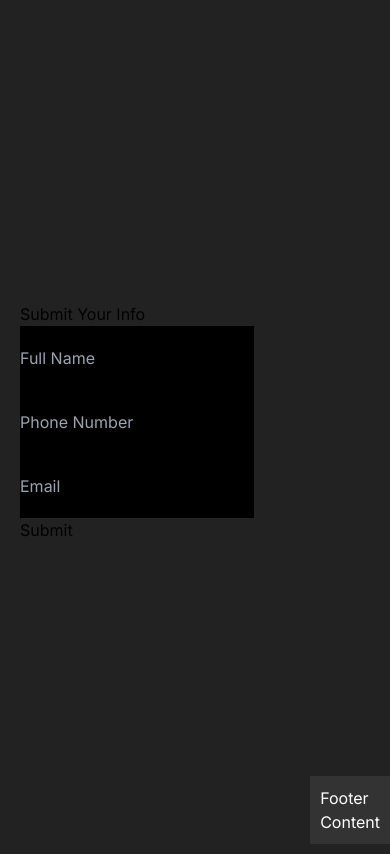
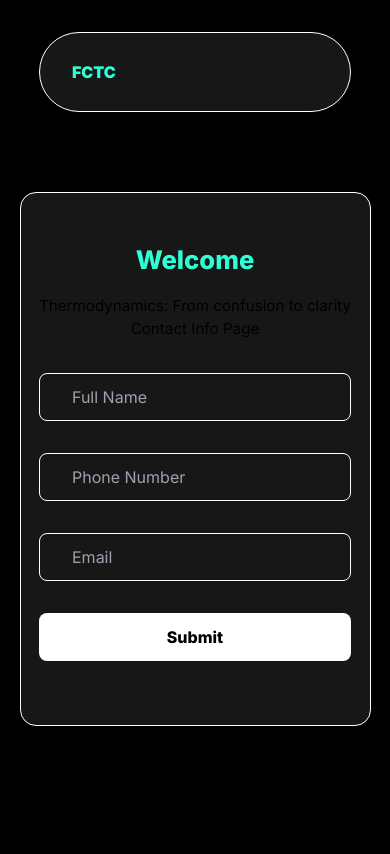
Before and after one commit to IsraelIyke/thermo_fctc, a Next.js app: page / in a window 390 px wide. Built offline with nearby package versions, Linux system fonts and the light colour scheme; no server answers.

Commit message:
thermo_fctc

```diff
--- a/app/admin/page.js
+++ b/app/admin/page.js
@@ -2,7 +2,8 @@
 import { useEffect, useState } from "react";
 import { supabase } from "@/client";
 import * as XLSX from "xlsx";
-import VCard from "vcf"; // Using the 'vcf' library for vCard creation
+// import VCard from "vcf"; // Using the 'vcf' library for vCard creation
+import VCard from "vcard-creator";
 
 export default function Display() {
   const [contacts, setContacts] = useState([]);
@@ -31,11 +32,12 @@ export default function Display() {
 
   const exportToVCard = () => {
     const vCards = contacts.map((contact) => {
-      const vcard = new VCard();
-      vcard.add("fn", contact.Name);
-      vcard.add("tel", contact.Phone);
-      vcard.add("email", contact.email);
-      return vcard.toString();
+      const vCard = new VCard();
+      vCard
+        .addName(contact.Name)
+        .addEmail(contact.email)
+        .addPhoneNumber(contact.Phone);
+      return vCard.toString();
     });
 
     const blob = new Blob(vCards, { type: "text/vcard" });
--- a/app/globals.css
+++ b/app/globals.css
@@ -18,12 +18,10 @@
 
 body {
   color: rgb(var(--foreground-rgb));
-  background: linear-gradient(
-      to bottom,
-      transparent,
-      rgb(var(--background-end-rgb))
-    )
-    rgb(var(--background-start-rgb));
+  background: black;
+  display: flex;
+  align-items: center;
+  flex-direction: column;
 }
 
 @layer utilities {
@@ -32,141 +30,110 @@ body {
   }
 }
 
-.container {
+nav {
+  height: 5rem;
+  width: 80vw;
+  background-color: rgb(23, 23, 23);
+  color: #fff;
+  border: 1px solid white;
   display: flex;
-  justify-content: center;
   align-items: center;
-  min-height: 100vh;
+  border-radius: 3rem;
+  margin-top: 2rem;
+  padding: 0 2rem 0 2rem;
 }
 
-.button {
-  height: 10rem;
-  width: 10rem;
-  border-radius: 2rem;
-  font-weight: 600;
-  font-size: 2rem;
-  transition: ease-in-out 0.5s;
+nav > h1 {
+  font-weight: 900;
+  color: rgb(47, 255, 213);
 }
 
-.button:hover {
-  height: 9rem;
-  width: 9rem;
-  font-weight: 400;
-  font-size: 1.8rem;
+.form-container {
+  margin-top: 8rem;
+  margin-bottom: 8rem;
+  background-color: rgb(23, 23, 23);
+  border-radius: 1rem;
+  border: 1px solid white;
+  width: 50vw;
+  display: flex;
+  align-items: center;
+  flex-direction: column;
+  justify-content: center;
+  padding-top: 3rem;
+}
+.form-container > h2 {
+  font-size: 0.95rem;
 }
 
-/* components/GrowingLine.module.css */
-
-.lineContainer {
-  position: absolute;
-  top: 0;
-  width: 100%; /* Full width of the container */
-  /* height: 100vh;  */
-  /* background-color: #f0f0f0; */
-  display: flex;
-  flex-direction: column;
-  /* justify-content: center;  */
-  outline: 1px solid lime;
+.form-container > h1 {
+  font-size: 1.95rem;
+  color: rgb(47, 255, 213);
+  font-weight: 800;
+  margin-bottom: 2rem;
 }
 
-.line {
-  position: absolute;
-
-  left: 0; /* Start from the left edge */
-  width: 0;
-  height: 2px;
-  background-color: white;
-  animation: growLine 3s ease forwards;
+form {
+  display: flex;
+  align-items: center;
+  flex-direction: column;
+  justify-content: center;
+}
+input {
+  width: 40vw;
+  height: 3rem;
+  padding: 1rem 2rem 1rem 2rem;
+  background-color: transparent;
+  border: 1px solid white;
+  border-radius: 0.5rem;
+  margin: 1rem 0 1rem 0;
 }
 
-.line:first-of-type {
-  top: 48%; /* Position the first line at the center */
+button {
+  width: 40vw;
+  background-color: white;
+  height: 3rem;
+  color: black;
+  margin: 1rem 0 4rem 0;
+  border-radius: 0.5rem;
+  font-weight: 800;
+  /* border: 1px solid rgb(47, 255, 213); */
 }
 
-.line:last-of-type {
-  top: 40%; /* Position the second line slightly below the first one */
-  animation-delay: 3s; /* Delay the second line animation until the first one finishes */
-}
+@media screen and (max-width: 600px) {
+  nav {
+    height: 5rem;
+    width: 80vw;
+    background-color: rgb(23, 23, 23);
+    color: #fff;
+    border: 1px solid white;
+    display: flex;
+    align-items: center;
+    border-radius: 3rem;
+    margin-top: 2rem;
+    padding: 0 2rem 0 2rem;
+  }
 
-@keyframes growLine {
-  from {
-    width: 0;
+  .form-container {
+    margin-top: 5rem;
+    border: 0.5px solid white;
+    width: 90vw;
+    padding-top: 3rem;
   }
-  to {
-    width: 80%; /* The line grows to 80% of the container width */
+
+  .form-container > h2 {
+    padding: 0 0.5rem 1rem 0.5rem;
+    text-align: center;
+  }
+
+  .form-container > h1 {
+    font-size: 1.6rem;
+    margin-bottom: 1rem;
+  }
+
+  input {
+    width: 80vw;
+  }
+  button {
+    width: 80vw;
   }
 }
-
-/* components/GrowingLine.module.css */
-
-.lineContainer {
-  position: absolute;
-  width: 100%; /* Full width of the container */
-  height: 50vh; /* Full viewport height */
-  /* background-color: #f0f0f0; */
-  display: flex;
-  /* align-items: center;  */
-}
-
-.horizontalLine {
-  position: absolute;
-  left: 0; /* Start from the left edge */
-  width: 0;
-  height: 2px;
-  background-color: white;
-  animation: growHorizontal 3s ease forwards;
-}
-
-.verticalLine {
-  position: absolute;
-  left: 80%; /* Start from where the horizontal line ends */
-  /* top: 18.85rem; */
-  width: 2px;
-  height: 0;
-  background-color: white;
-  animation: growVertical 3s ease forwards;
-  animation-delay: 3s; /* Start after the horizontal line finishes */
-}
-
-@keyframes growHorizontal {
-  from {
-    width: 0;
-  }
-  to {
-    width: 80%; /* The line grows to 80% of the container width */
-  }
-}
-
-@keyframes growVertical {
-  from {
-    height: 0;
-  }
-  to {
-    height: 50vh; /* The line grows downwards to half the viewport height */
-  }
-}
-
-.imaged {
-  position: absolute;
-  top: 0;
-  left: 0;
-  height: 20rem;
-  width: 20rem;
-  z-index: 0;
-}
-
-body {
-  display: flex;
-  align-items: center;
-  justify-content: center;
-  min-height: 100vh;
-  background: #222222;
-}
-
-circle,
-rect,
-line {
-  stroke-width: 5px;
-  stroke-linecap: round;
-  fill: transparent;
-}
--- a/app/layout.js
+++ b/app/layout.js
@@ -4,8 +4,8 @@ import "./globals.css";
 const inter = Inter({ subsets: ["latin"] });
 
 export const metadata = {
-  title: "IOT INSTANCE",
-  description: "Generated by create next app",
+  title: "Thermodynamics_From_Confusion_To_Clarity",
+  description: "Contact Form Page",
 };
 
 export default function RootLayout({ children }) {
--- a/app/page.js
+++ b/app/page.js
@@ -29,15 +29,15 @@ export default function Home() {
     <>
       {/* <Navbar /> */}
 
-      {/* <nav style={{ padding: "10px", backgroundColor: "#333", color: "#fff" }}>
-        <h1>My App</h1>
-      </nav> */}
+      <nav>
+        <h1>FCTC</h1>
+      </nav>
 
-      <div style={{ padding: "20px" }}>
-        <h1>Submit Your Info</h1>
+      <div className="form-container">
+        <h1>Welcome</h1>
+        <h2>Thermodynamics: From confusion to clarity Contact Info Page</h2>
         <form onSubmit={handleSubmit}>
           <input
-            style={{ background: "black", height: "4rem" }}
             type="text"
             placeholder="Full Name"
             value={formData.fullName}
@@ -47,7 +47,6 @@ export default function Home() {
             required
           />
           <input
-            style={{ background: "black", height: "4rem" }}
             type="tel"
             placeholder="Phone Number"
             value={formData.phoneNumber}
@@ -57,7 +56,6 @@ export default function Home() {
             required
           />
           <input
-            style={{ background: "black", height: "4rem" }}
             type="email"
             placeholder="Email"
             value={formData.email}
@@ -69,18 +67,6 @@ export default function Home() {
           <button type="submit">Submit</button>
         </form>
       </div>
-
-      {/* <Footer /> */}
-      <footer
-        style={{
-          padding: "10px",
-          backgroundColor: "#333",
-          color: "#fff",
-          marginTop: "auto",
-        }}
-      >
-        <p>Footer Content</p>
-      </footer>
     </>
   );
 }
--- a/package.json
+++ b/package.json
@@ -14,6 +14,7 @@
     "next": "14.2.5",
     "react": "^18",
     "react-dom": "^18",
+    "vcard-creator": "^0.7.1",
     "vcf": "^2.1.2",
     "xlsx": "^0.18.5"
   },
```
Also changed, not shown: 1 other file (tests, documents, lock files or other folders).
